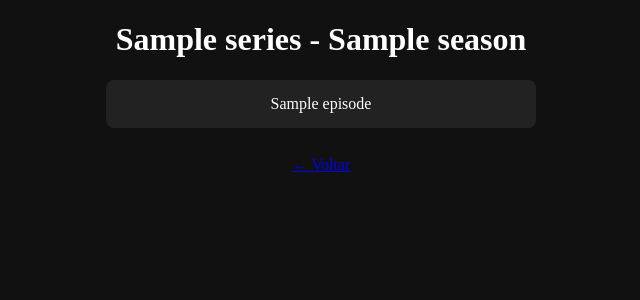
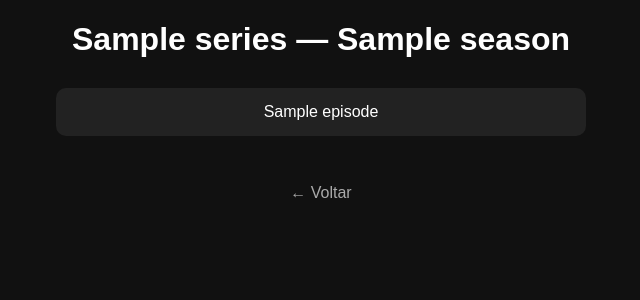
Before and after one commit to pedro-lucas-melo/Project-Streaming, a Python web app: template templates/season.html in a window 1280 px wide. Shown: the top 300 px of the page, without its empty margins (319-959 px from the left). Run offline with Jinja, Linux system fonts and the light colour scheme; the template is opened without the code that fills it: most values are stand-ins (such as "Sample title", 1, 10 or a date in 2020).

Commit message:
style: enhance layout and styling of season page for better user experience

```diff
--- a/templates/season.html
+++ b/templates/season.html
@@ -7,33 +7,60 @@
         body {
             background: #111;
             color: white;
+            font-family: Arial;
             text-align: center;
         }
 
+        .lista {
+            display: flex;
+            flex-direction: column;
+            align-items: center;
+            gap: 12px;
+            margin-top: 30px;
+        }
+
         .card {
-            display: block;
-            width: 400px;
-            margin: 10px auto;
+            background: #222;
             padding: 15px;
-            background: #222;
-            border-radius: 8px;
+            border-radius: 10px;
+            width: 500px;
+            transition: 0.2s;
+        }
+
+        .card:hover {
+            background: #444;
+            transform: scale(1.02);
+            cursor: pointer;
+        }
+
+        a {
             text-decoration: none;
             color: white;
         }
+
+        .voltar {
+            display: inline-block;
+            margin-top: 30px;
+            color: #aaa;
+        }
     </style>
 </head>
-<body>
+<body tabindex="0">
 
-<h1>{{ series }} - {{ season }}</h1>
+<h1>{{ series }} — {{ season }}</h1>
 
-{% for ep in episodes %}
-    <a class="card" href="/watch?path={{ ep.path }}">
-        {{ ep.name }}
-    </a>
-{% endfor %}
+<div class="lista">
+    {% for ep in episodes %}
+        <a href="/watch?path={{ ep.path }}">
+            <div class="card" {% if loop.first %}autofocus{% endif %}>
+                {{ ep.name }}
+            </div>
+        </a>
+    {% endfor %}
+</div>
 
 <br>
-<a href="/series?name={{ series }}">← Voltar</a>
+<a class="voltar" href="/series?name={{ series }}">← Voltar</a>
 
 </body>
 </html>
```
